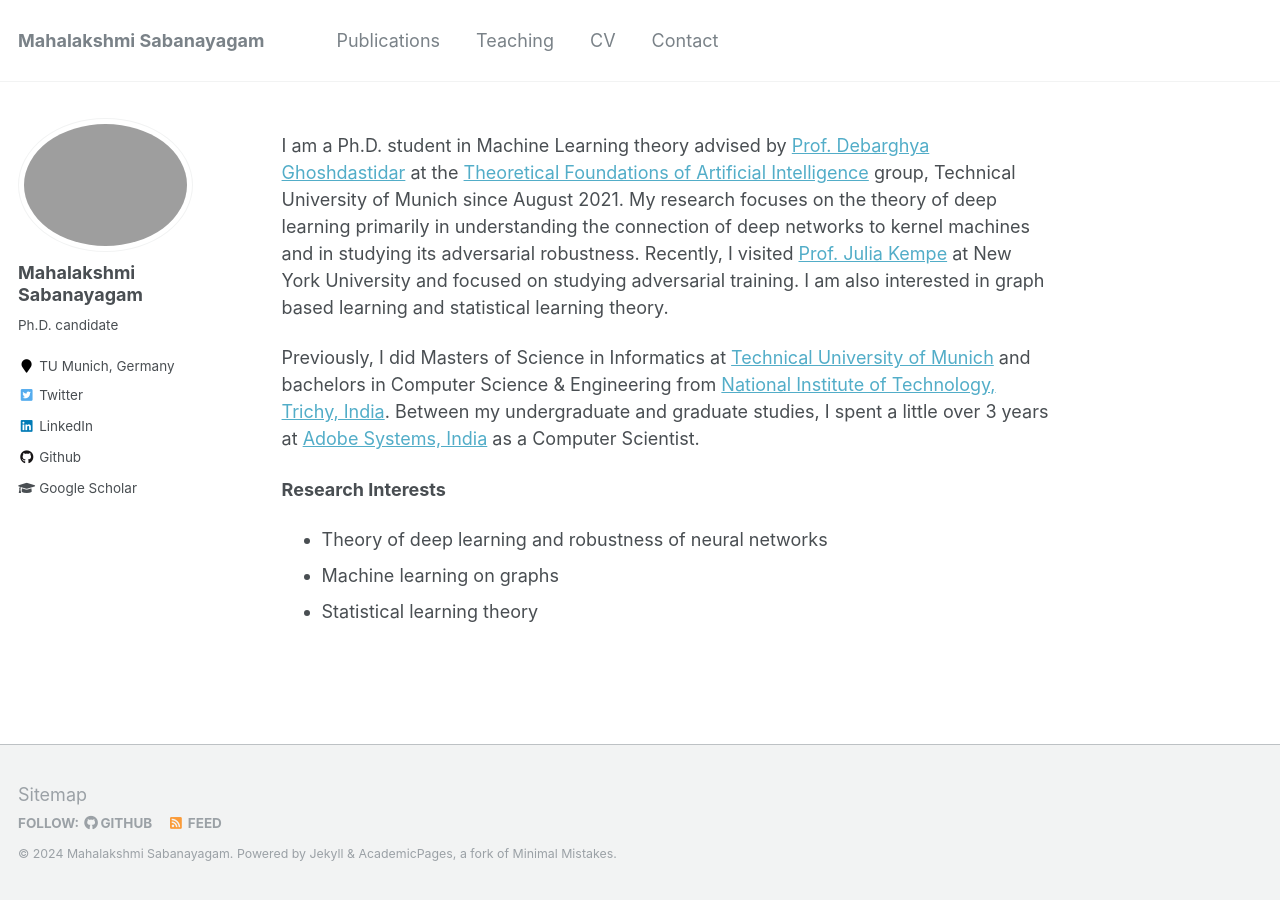
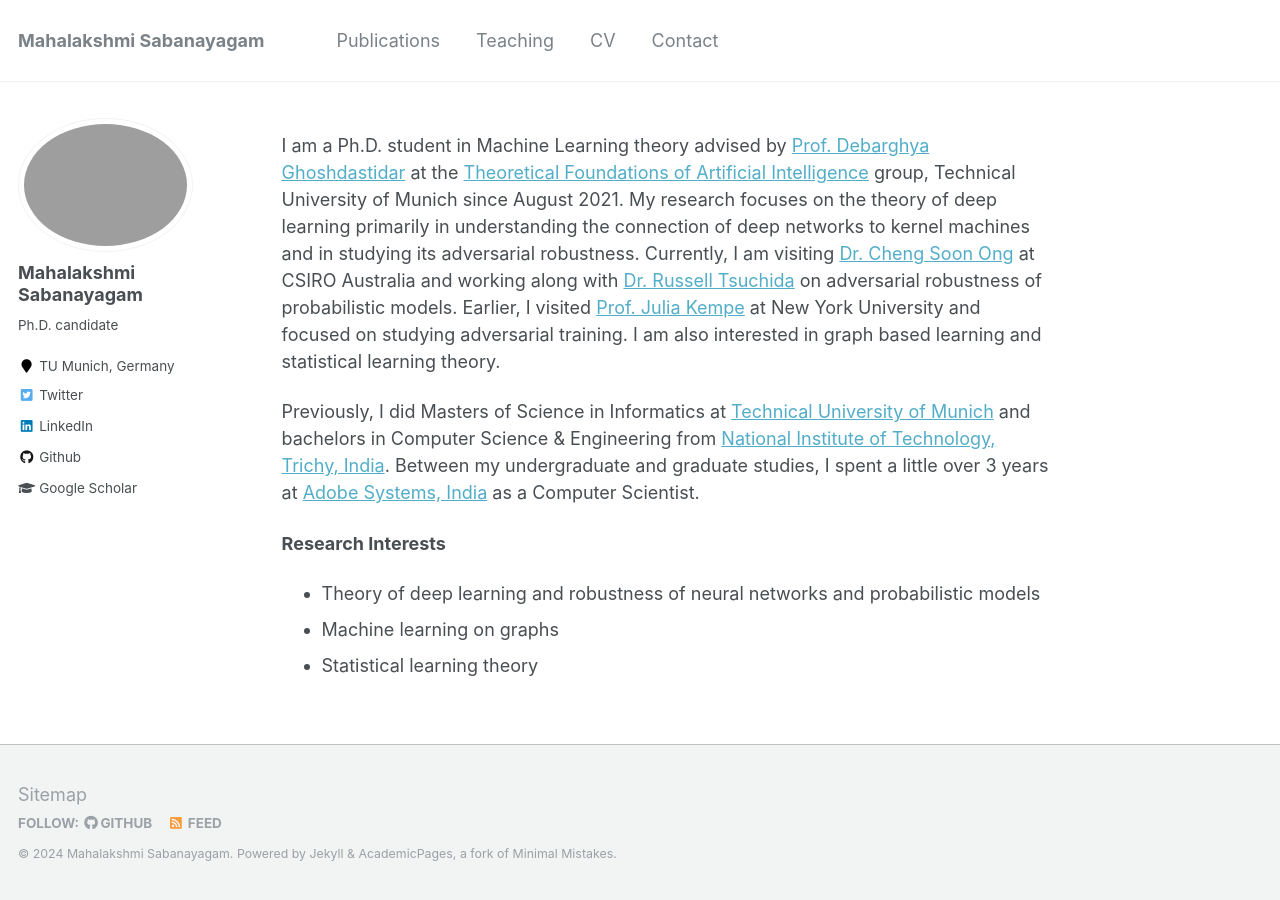
Before and after one commit to mahalakshmi-sabanayagam/mahalakshmi-sabanayagam.github.io, a Jekyll site: the page built from _pages/about.md, in a window 1280 px wide. Built offline with Jekyll 4.4.1, drawn with Linux system fonts in a browser that asks for light colours.

Commit message:
Update CSIRO visit

```diff
--- a/_pages/about.md
+++ b/_pages/about.md
@@ -10,13 +10,14 @@ redirect_from:
 
 I am a Ph.D. student in Machine Learning theory advised by [Prof. Debarghya Ghoshdastidar](https://www.in.tum.de/tfai/people/debarghya-ghoshdastidar/) at the [Theoretical Foundations of Artificial Intelligence](https://www.in.tum.de/tfai/home/) group, Technical University of Munich since August 2021.
 My research focuses on the theory of deep learning primarily in understanding the connection of deep networks to kernel machines and in studying its adversarial robustness.
-Recently, I visited [Prof. Julia Kempe](https://cims.nyu.edu/~kempe/) at New York University and focused on studying adversarial training.
+Currently, I am visiting [Dr. Cheng Soon Ong](https://www.ong-home.my/) at CSIRO Australia and working along with [Dr. Russell Tsuchida](https://scholar.google.com/citations?user=pQ7EkegAAAAJ&hl=en) on adversarial robustness of probabilistic models.
+Earlier, I visited [Prof. Julia Kempe](https://cims.nyu.edu/~kempe/) at New York University and focused on studying adversarial training.
 I am also interested in graph based learning and statistical learning theory.
 
 Previously, I did Masters of Science in Informatics at [Technical University of Munich](https://www.in.tum.de/en/for-prospective-students/masters-programs/informatics/) and bachelors in Computer Science & Engineering from [National Institute of Technology, Trichy, India](https://www.nitt.edu/).
 Between my undergraduate and graduate studies, I spent a little over 3 years at [Adobe Systems, India](https://www.adobe.com/) as a Computer Scientist.
 
 **Research Interests**
-* Theory of deep learning and robustness of neural networks
+* Theory of deep learning and robustness of neural networks and probabilistic models
 * Machine learning on graphs
 * Statistical learning theory
```
Also changed, not shown: _pages/publications.md (+2 -2 lines).
